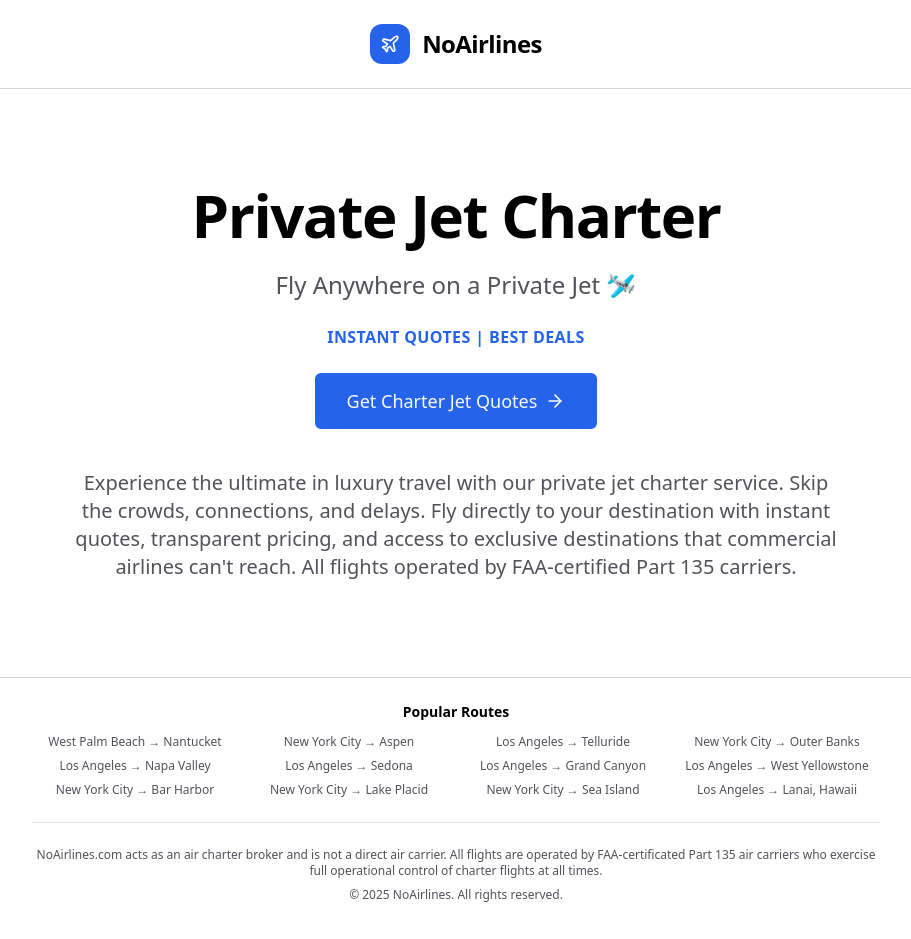
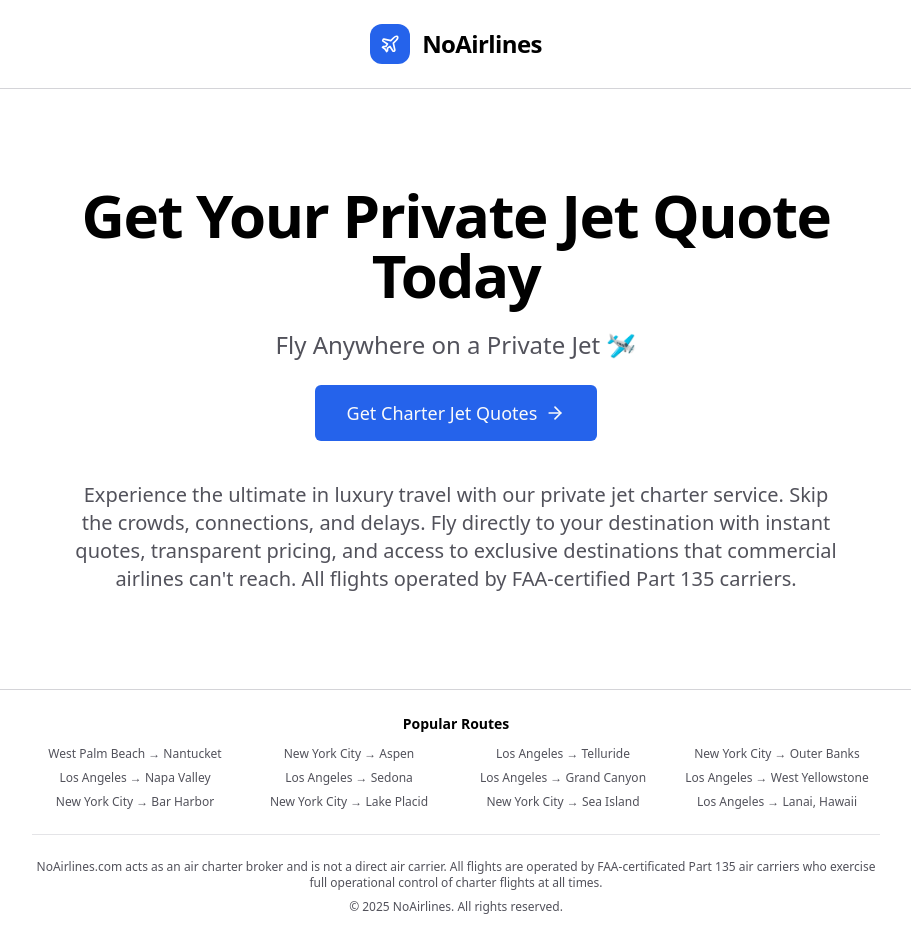
Before and after one commit to applierjobs-source/noairlines-website, a React (Vite) app: page / in a window 1280 px wide. Shown: the whole page, without its empty margins (184-1095 px from the left). Built offline with nearby package versions, Linux system fonts and the light colour scheme.

Commit message:
Remove INSTANT QUOTES tagline and change homepage header to call to action

```diff
--- a/src/App.tsx
+++ b/src/App.tsx
@@ -705,13 +705,10 @@ function NoAirlinesBooking() {
               {/* Hero Section */}
               <div className="text-center space-y-6">
                 <h1 className="text-5xl md:text-6xl font-bold tracking-tight">
-                  Private Jet Charter
+                  Get Your Private Jet Quote Today
                 </h1>
                 <p className="text-xl md:text-2xl text-zinc-600 font-medium">
                   Fly Anywhere on a Private Jet 🛩
-                </p>
-                <p className="text-sm md:text-base font-semibold text-blue-600 tracking-wide uppercase">
-                  INSTANT QUOTES | BEST DEALS
                 </p>
                 <Button
                   onClick={() => {
```
